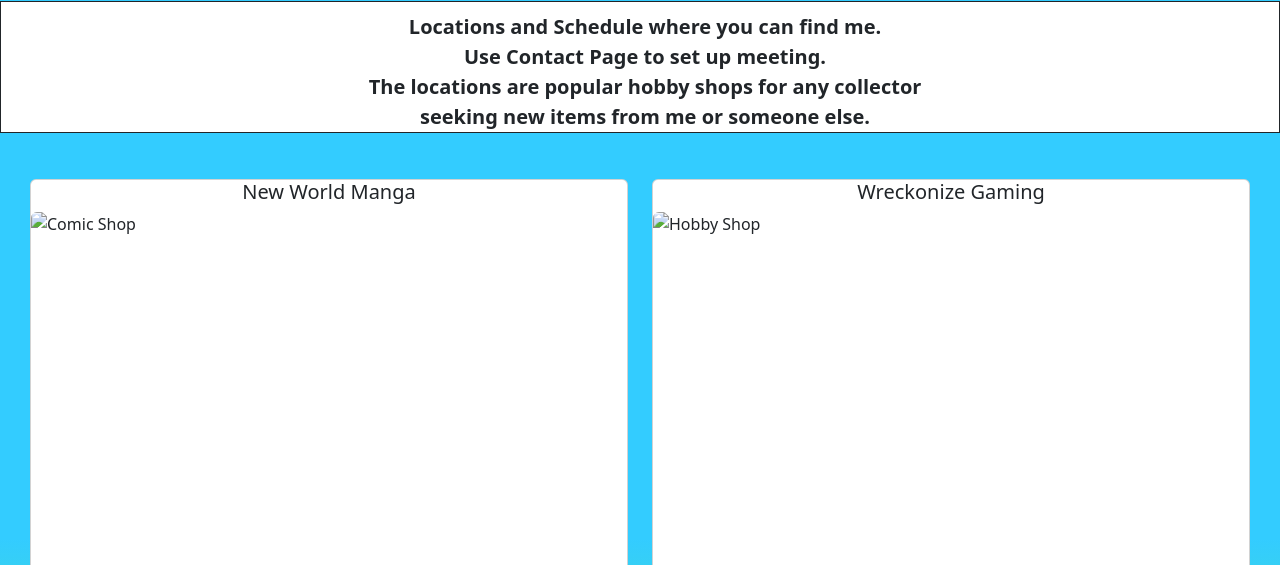
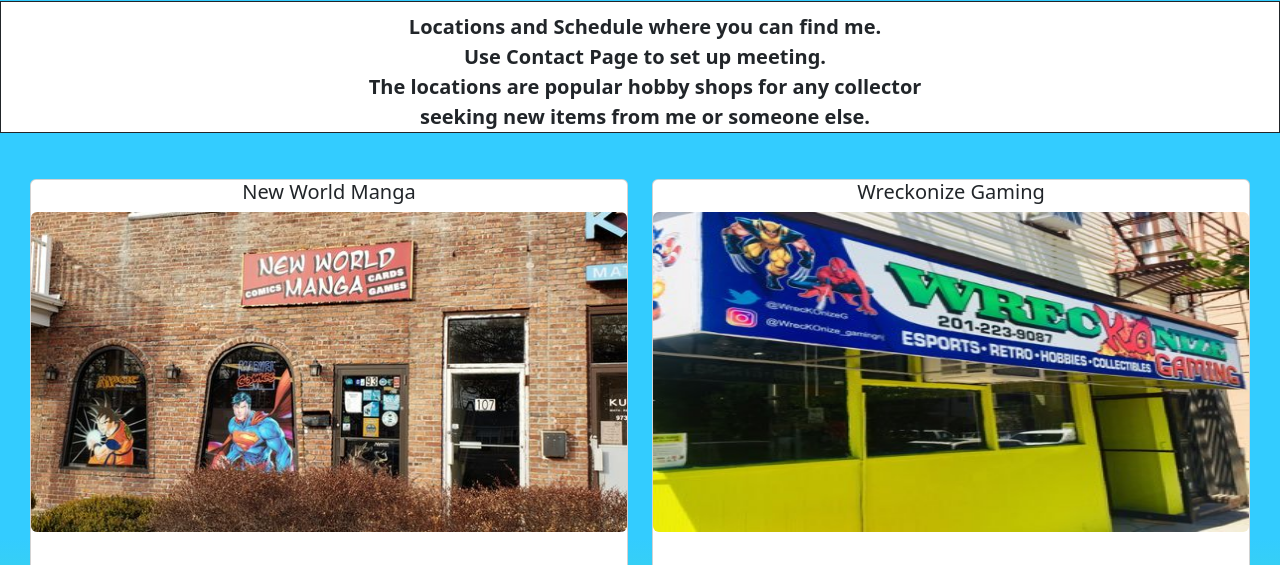
Before and after one commit to Bp437/bpcollectibles, a plain HTML site: page Teir-2/schedule.html in a window 1280 px wide. Shown: the part 186-751 px from the top of the page. Drawn offline with nearby package versions, Linux system fonts and the light colour scheme; the site is published under a folder, as on GitHub Pages, so addresses that start at the root find nothing.

Commit message:
Update schedule.html

```diff
--- a/Teir-2/schedule.html
+++ b/Teir-2/schedule.html
@@ -86,7 +86,7 @@
     <div class="col-6">
       <div class="card">
         <h5 class="card-title">New World Manga</h5>
-        <img src="/images/Spot1.jpg" id="NW" class="rounded float-left" alt="Comic Shop">
+        <img src="../images/Spot1.jpg" id="NW" class="rounded float-left" alt="Comic Shop">
         <p class="card-text" >
 
         <ul class="spots">
@@ -108,7 +108,7 @@
     <div class="col-6">
       <div class="card">
         <h5 class="card-title"> Wreckonize Gaming </h5>
-        <img src="/images/Spot2.jpg" id="WG" class="rounded float-left" alt="Hobby Shop">
+        <img src="../images/Spot2.jpg" id="WG" class="rounded float-left" alt="Hobby Shop">
         <p class="card-text" >
             <ul class="spots">
         <h4>Here the days and hours you will find me at this location</h4>
```
